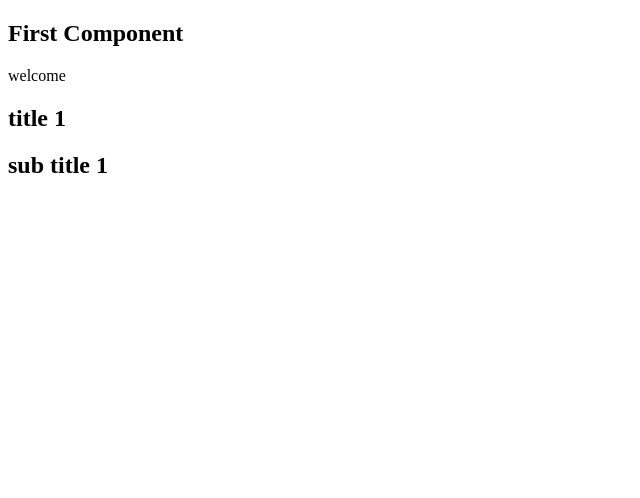
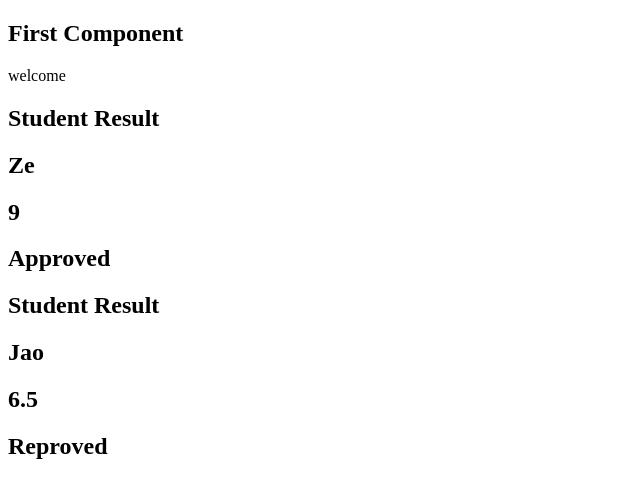
Before and after one commit to fabiocosta07/react-redux-course, a React (Create React App) app in the folder fundamentals-react/: page / in a window 1280 px wide. Shown: the top 498 px of the page, without its empty margins (0-640 px from the left). Built offline with nearby package versions, Linux system fonts and the light colour scheme.

Commit message:
section 2 - 16 - Second Component with props

```diff
--- a/fundamentals-react/src/components/basics/SecondWithParam.jsx
+++ b/fundamentals-react/src/components/basics/SecondWithParam.jsx
@@ -1,10 +1,15 @@
 import React from 'react'
 
-export default function SecondWithParam(params) {
+export default function SecondWithParam(props) {
+    const status = props.score >= 7 ? 'Approved' : 'Reproved'
     return (
         <div>
-            <h2> {params.title} </h2>
-            <h2> {params.subtitle} </h2>
+            <h2> {props.title} </h2>
+            <p>
+                <h2> {props.student} </h2>
+                <h2> {props.score} </h2>
+                <h2> {status} </h2>
+            </p>
         </div>
     )
 }
--- a/fundamentals-react/src/index.js
+++ b/fundamentals-react/src/index.js
@@ -7,7 +7,12 @@ import SecondWithParam from './components/basics/SecondWithParam'
 ReactDOM.render(
   <div>
     <First></First>
-    <SecondWithParam title="title 1" subtitle="sub title 1"></SecondWithParam>
+    <SecondWithParam
+      title="Student Result"
+      student="Ze" score={9}/>
+    <SecondWithParam
+      title="Student Result"
+      student="Jao" score={6.5}/>
   </div>
   ,
   document.getElementById('root')
```
